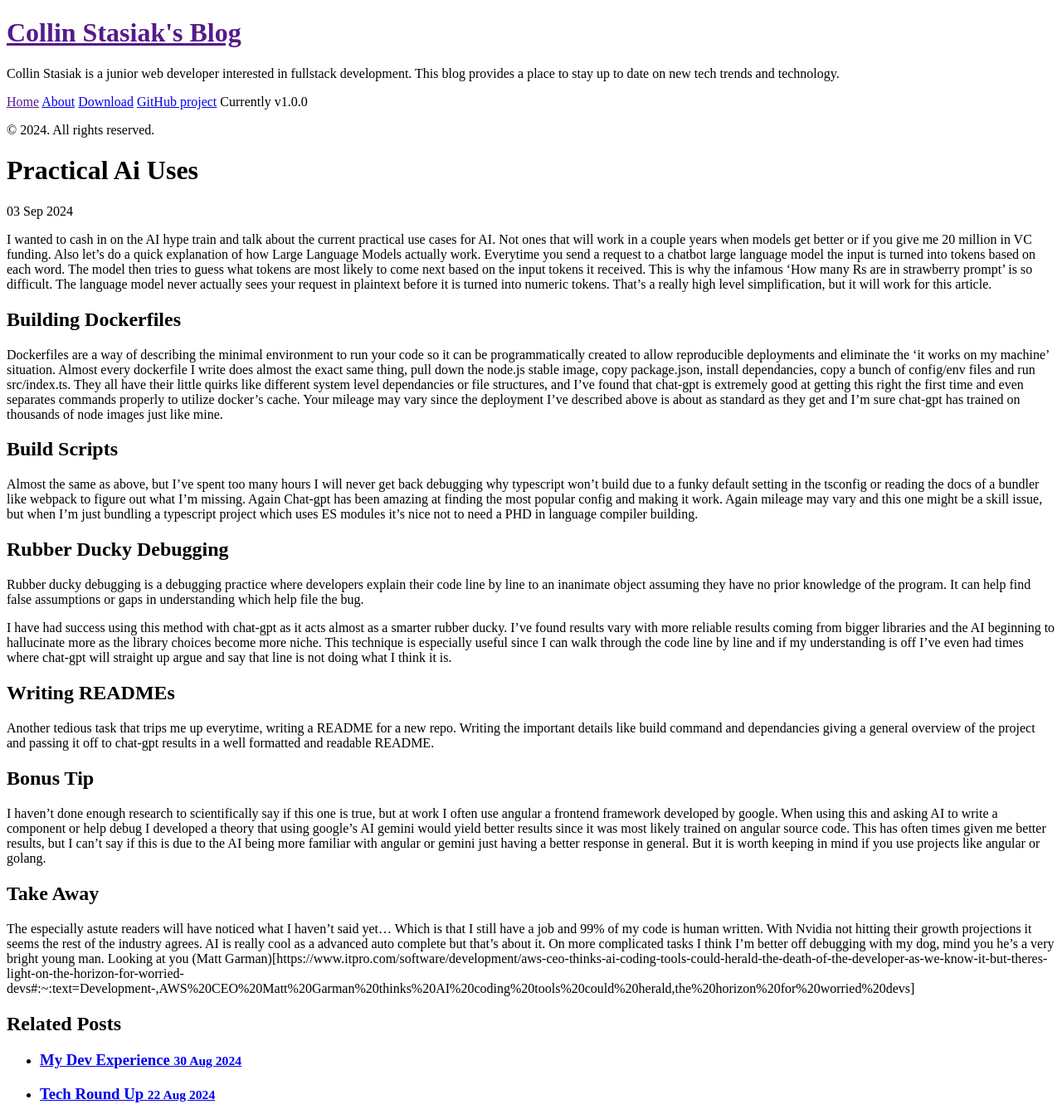
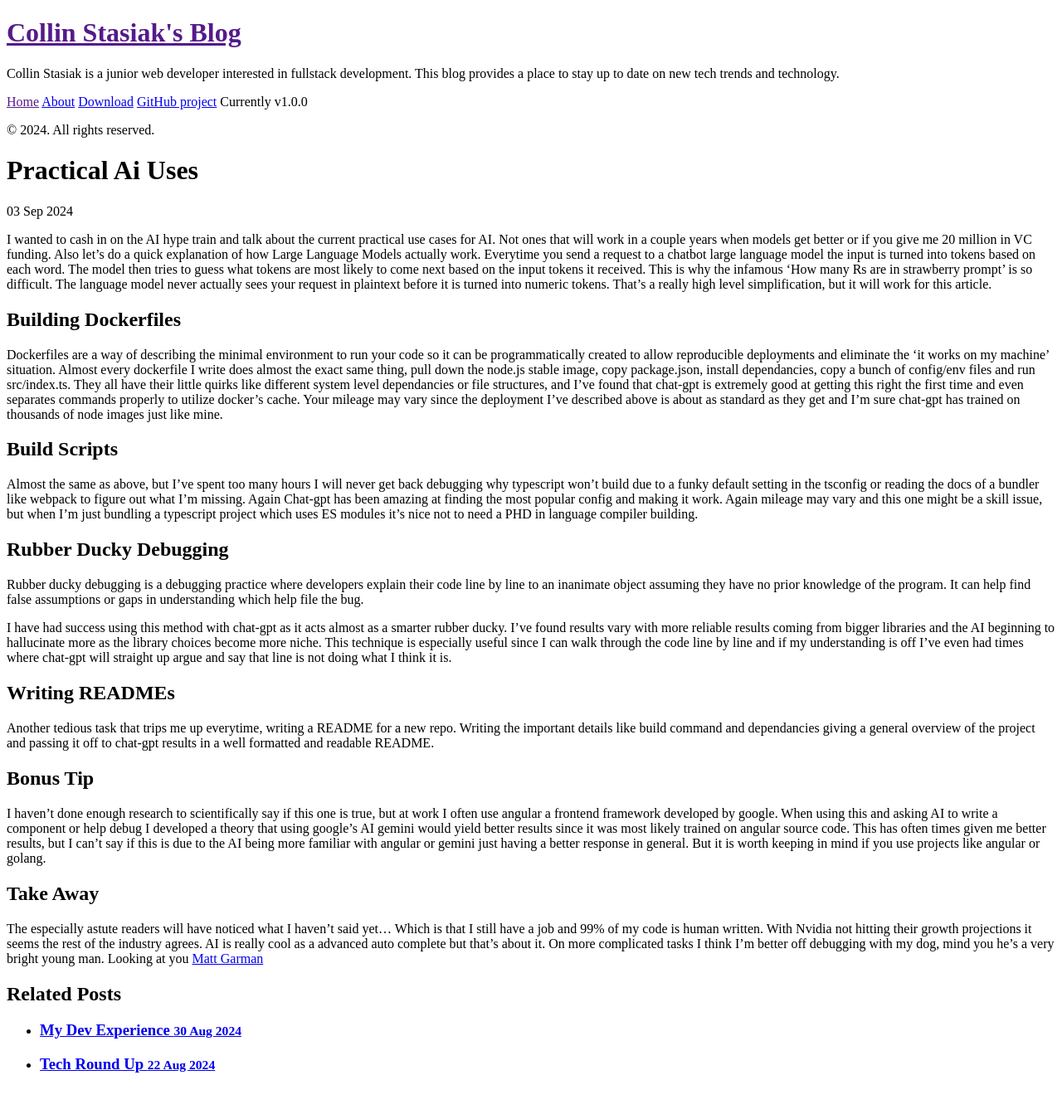
Before and after one commit to gbc-collib/gbc-collib.github.io, a Jekyll site: the page built from _posts/2024-09-03-practical-ai-uses.md, in a window 1280 px wide. Shown: the whole page at 83% size. Built offline with Jekyll 4.4.1, drawn with Linux system fonts in a browser that asks for light colours; our own code applies the rules of GitHub Pages for plain Markdown files; Markdown is read by kramdown in place of the engine named in the settings; after the commit the page ends 1313 px from its top, so only the background shows below that.

Commit message:
Fix Link

```diff
--- a/_posts/2024-09-03-practical-ai-uses.md
+++ b/_posts/2024-09-03-practical-ai-uses.md
@@ -60,4 +60,4 @@ The especially astute readers will have noticed what I haven't said yet... Which
 and 99% of my code is human written. With Nvidia not hitting their growth projections it seems the rest of the industry agrees.
 AI is really cool as a advanced auto complete but that's about it. On more complicated tasks I think I'm better
 off debugging with my dog, mind you he's a very bright young man.
-Looking at you (Matt Garman)[https://www.itpro.com/software/development/aws-ceo-thinks-ai-coding-tools-could-herald-the-death-of-the-developer-as-we-know-it-but-theres-light-on-the-horizon-for-worried-devs#:~:text=Development-,AWS%20CEO%20Matt%20Garman%20thinks%20AI%20coding%20tools%20could%20herald,the%20horizon%20for%20worried%20devs]
+Looking at you [Matt Garman](https://www.itpro.com/software/development/aws-ceo-thinks-ai-coding-tools-could-herald-the-death-of-the-developer-as-we-know-it-but-theres-light-on-the-horizon-for-worried-devs#:~:text=Development-,AWS%20CEO%20Matt%20Garman%20thinks%20AI%20coding%20tools%20could%20herald,the%20horizon%20for%20worried%20devs)
```
